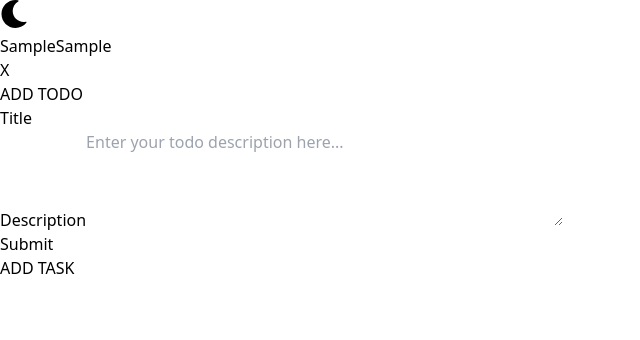
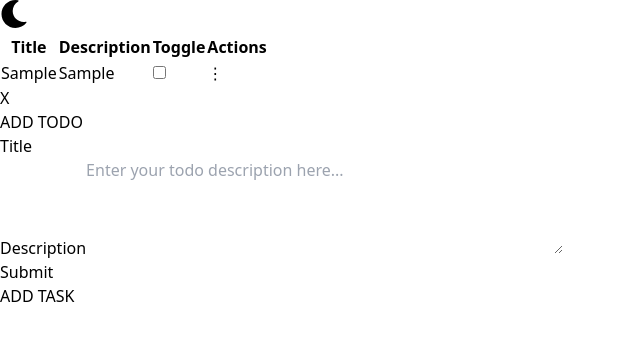
Before and after one commit to BabsTech-sbm/Todo, a React (Vite) app: page / in a window 1280 px wide. Both pictures are taken after typing "Sample", "Sample" into the empty fields and a click on the button "Submit". Shown: the top 340 px of the page, without its empty margins (0-640 px from the left). Built offline with nearby package versions, Linux system fonts and the light colour scheme.

Commit message:
added dropdown

```diff
--- a/src/App.tsx
+++ b/src/App.tsx
@@ -13,12 +13,12 @@ function show(){
 }
   return (
     <TodoProvider>
-    <div className="  overflow-hidden bg-white dark:bg-gray-900 min-h-screen flex items-center justify-center flex-col">
+    <div className=" bg-white dark:bg-gray-900 min-h-screen flex items-center justify-center flex-col">
 
         <ToggleTheme/>
         <Todo/>
         <AddTask showAddTask={showAddTask} setShowAddTask={setShowAddTask} show={show}/>
-      <button onClick={show} class="dark:bg-purple-400 dark:text-gray-900 py-2 px-4 rounded-md hover:bg-purple-500 bg-purple-600 dark:hover:bg-purple-700 text-white"> ADD TASK</button>
+      <button onClick={show} class="dark:bg-blue-400 dark:text-gray-900 py-2 px-4 rounded-md hover:bg-blue-500 bg-blue-600 dark:hover:bg-blue-700 text-white"> ADD TASK</button>
 
     </div>
      </TodoProvider>
--- a/src/components/Todo.tsx
+++ b/src/components/Todo.tsx
@@ -1,21 +1,78 @@
-import React from 'react'
-import { useTodos } from '../Context/TodoContext.tsx';
+import React, { useState } from "react";
+import { useTodos } from "../Context/TodoContext.tsx";
+
 const Todo = () => {
   const { todos, toggleTodo } = useTodos();
+  const [openDropdown, setOpenDropdown] = useState(null); // Track open dropdown ID
+
+  const handleDropdownToggle = (id) => {
+    setOpenDropdown(openDropdown === id ? null : id);
+  };
+
   return (
-    <ul className=" w-full flex justify-center items-center dark:text-gray-200 text-gray-900 font-sans">
-      {todos.map((todo) => (
-      <li className=' flex gap-2'>
+    <div className="w-full flex justify-center items-center p-4 relative">
+      <div className="w-full max-w-4xl bg-white dark:bg-gray-900 shadow-lg rounded-lg overflow-visible">
+        <div className="">
+          <table className="w-full border-collapse">
+            {/* Table Header */}
+            <thead>
+              <tr className="bg-blue-500 dark:bg-blue-700 text-white text-left text-sm sm:text-base">
+                <th className="p-4">Title</th>
+                <th className="p-4">Description</th>
+                <th className="p-4 text-center">Toggle</th>
+                <th className="p-4 text-center">Actions</th>
+              </tr>
+            </thead>
 
-<span>{todo.title}</span>
-<span>{todo.description}</span>
-      </li>
-      ))}
-
-    </ul>
-  );
+            {/* Table Body */}
+            <tbody>
+              {todos.map((todo) => (
+                <tr
+                  key={todo.id}
+                  className="border-b border-gray-300 dark:border-gray-700 text-gray-800 dark:text-gray-200 hover:bg-gray-200 dark:hover:bg-gray-700 transition"
+                >
+                  <td className="p-4">{todo.title}</td>
+                  <td className="p-4">{todo.description}</td>
+                  <td className="p-4 text-center">
+                    <input
+                      type="checkbox"
+                      checked={todo.completed}
+                      onChange={() => toggleTodo(todo.id)}
+                      className="cursor-pointer w-5 h-5 accent-blue-500"
+                    />
+                  </td>
+                  <td className="p-4 text-center relative">
+                    {/* Dropdown Menu */}
+                    {openDropdown === todo.id && (
+                      <div className=" absolute bottom-full right-0 mb-2 w-32 bg-white dark:bg-gray-800 border border-gray-300 dark:border-gray-700 rounded shadow-lg z-50 ">
+                        <button className="block w-full text-left px-4 py-2 text-gray-700 dark:text-gray-200 hover:bg-gray-200 dark:hover:bg-gray-700">
+                          Edit
+                        </button>
+                        <button className="block w-full text-left px-4 py-2 text-red-500 hover:bg-gray-200 dark:hover:bg-gray-700">
+                          Delete
+                        </button>
 
 
-}
 
-export default Todo
+                      </div>
+                    )}
+
+                    {/* 3 Dots Button */}
+                    <button
+                      onClick={() => handleDropdownToggle(todo.id)}
+                      className="text-gray-500 hover:text-gray-700 dark:hover:text-gray-300 text-xl focus:outline-none"
+                    >
+                      &#x22EE;
+                    </button>
+                  </td>
+                </tr>
+              ))}
+            </tbody>
+          </table>
+        </div>
+      </div>
+    </div>
+  );
+};
+
+export default Todo;
```
